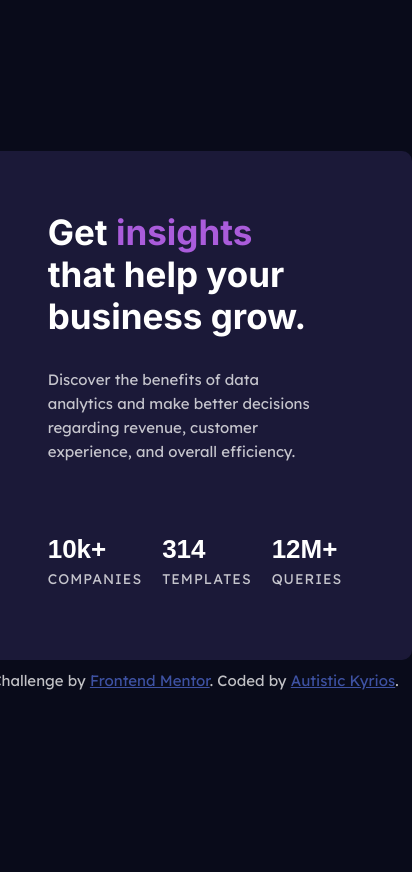
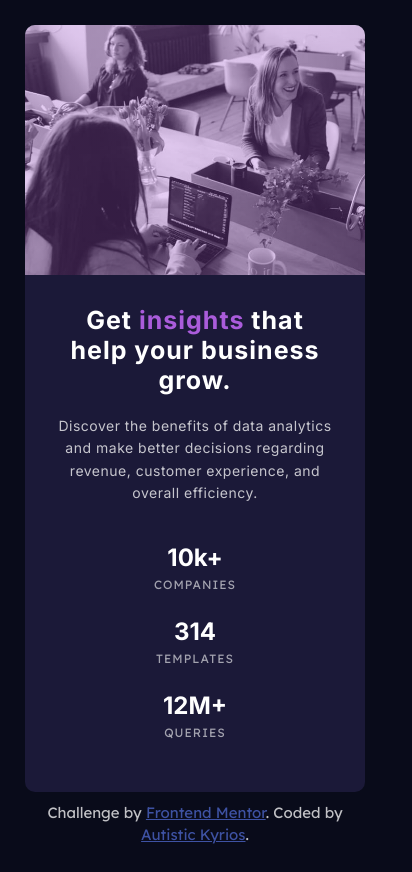
Before and after one commit to autistickyrios/stats-preview-card-component-main, a plain HTML site: page index.html in a window 390 px wide. Shown: the whole page, 412 px wide, since content can reach past the window. Before the commit the page ends 844 px from the top, so only its background shows below. Drawn offline with Linux system fonts and the light colour scheme.

Commit message:
Responsive Design update

```diff
--- a/index.html
+++ b/index.html
@@ -36,11 +36,13 @@
   <body>
     <main>
       <article class="container">
-        <div class="card-img">
+        <!-- <div class="card-img">
+          <source srcset="images/image-header-mobile" />
+          <img src="images/image-header-desktop.jpg" />
           <div class="card-img-overlay"></div>
-          <!-- <source srcset="images/image-header-desktop.jpg" />
-          <img src="images/image-header-mobile.jpg" /> -->
-        </div>
+          <source srcset="images/image-header-desktop.jpg" />
+          <img src="images/image-header-mobile.jpg" />
+        </div> -->
         <div class="card-text">
           <h1 class="heading-primary">
             Get <span class="highlight">insights</span> that help your business
@@ -61,10 +63,11 @@
             </div>
             <div class="stat-box">
               <p class="stat-heading">12M+</p>
-              <p class="stat-text">queries</p>
+              <p class="stat-text" role="img">queries</p>
             </div>
           </div>
         </div>
+        <div class="img-box"></div>
       </article>
     </main>
 
--- a/style.css
+++ b/style.css
@@ -1,103 +1,3 @@
-/* * {
-  box-sizing: border-box;
-  margin: 0;
-  padding: 0;
-}
-
-body {
-  font-family: "lexend deca", sans-serif;
-  font-size: 62.5%;
-}
-
-.container {
-  background-color: hsl(233, 47%, 7%);
-  max-width: 1440px;
-  height: auto;
-  padding: 6rem;
-  margin: 2rem auto;
-}
-
-.stat-container {
-  display: grid;
-  grid-template-columns: 1fr 1fr;
-
-  background-color: hsl(244, 38%, 16%);
-  overflow: hidden;
-  border-radius: 9px;
-}
-
-img {
-  max-width: 100%;
-}
-.text-box {
-  display: flex;
-  flex-direction: column;
-  padding: 4rem;
-  justify-content: center;
-}
-
-.heading-secondary {
-  font-size: 2.25rem;
-  font-family: "inter", sans-serif;
-  font-weight: 700;
-  color: hsl(0, 0%, 100%);
-  margin-bottom: 1.6rem;
-  margin-right: 1;
-}
-
-.highlight {
-  color: hsl(277, 64%, 61%);
-}
-
-.stat-data {
-  color: hsla(0, 0%, 100%, 0.75);
-  font-size: 1rem;
-  line-height: 1.8;
-  margin-bottom: 5rem;
-  font-family: "lexend data", sans-serif;
-  margin-right: 4rem;
-}
-
-.data {
-  margin-bottom: 1rem;
-}
-
-.grid-3-cols {
-  display: grid;
-  grid-template-columns: repeat(3, 1fr);
-}
-
-.stat-text {
-  font-size: 0.82rem;
-  text-transform: uppercase;
-  color: hsla(0, 0%, 100%, 0.75);
-  letter-spacing: 1px;
-}
-
-.stat-heading {
-  font-family: "inter", sans-serif;
-  font-weight: 700;
-  text-transform: none;
-  color: hsl(0, 0%, 100%);
-  font-size: 1.5rem;
-  margin-bottom: 0.3rem;
-}
-
-.img-box {
-  background-image: linear-gradient(
-      to right bottom,
-      hsla(277, 100%, 59%, 0.4),
-      hsla(277, 100%, 60%, 0.4)
-    ),
-    url(images/image-header-desktop.jpg);
-  background-size: cover;
-  background-position: center;
-} */
-
-/*
-  1. Use a more-intuitive box-sizing model.
-*/
-
 /* GLOBAL RESET */
 *,
 *::before,
@@ -166,122 +66,251 @@ body {
   background-color: hsl(233, 47%, 7%);
   display: grid;
   place-content: center;
-  min-height: 100vh;
-  margin: 2rem;
+  margin: 2rem 4rem;
+}
+
+.card-stats {
+  display: flex;
+  flex-wrap: wrap;
+  justify-content: space-between;
 }
 
 .container {
+  max-width: 108rem;
+  background-color: hsl(244, 38%, 16%);
   display: grid;
-  grid-template-rows: 1fr 2fr;
-  background-color: hsl(244, 38%, 16%);
+  grid-template-columns: 1fr 1fr;
   border-radius: 1rem;
-  text-align: center;
+  height: auto;
+  overflow: hidden;
+}
+
+.img-box {
+  width: 100%;
+  height: auto;
+  background-image: linear-gradient(
+      to right bottom,
+      hsla(277, 64%, 61%, 0.3),
+      hsla(277, 64%, 61%, 0.3)
+    ),
+    url(images/image-header-desktop.jpg);
+  background-size: cover;
+  background-position: center;
 }
 
 .card-text {
-  display: grid;
-  gap: 1.6rem;
+  max-width: 54rem;
+  display: flex;
+  flex-direction: column;
+  gap: 1.5rem;
+  margin: 6rem;
 }
 
-img {
-  border-radius: 1rem 1rem 0 0;
-}
-
-.card-text {
-  padding: 3rem;
-}
 .heading-primary {
+  color: hsl(0, 0%, 100%);
   font-family: "inter", sans-serif;
-  color: hsl(0, 0%, 100%);
-  font-size: 2.8rem;
+  font-size: 3.6rem;
+  letter-spacing: 1px;
+  margin-bottom: 1.4rem;
   line-height: 1.2;
-  font-weight: 700;
-}
-.highlight {
-  color: hsl(277, 64%, 61%);
 }
 
 .card-details {
-  font-family: "Lexend Deca", sans-serif;
-  font-weight: 400;
-  font-size: 1.5rem;
-  color: hsla(0, 0%, 100%, 0.75);
+  font-family: "inter", sans-serif;
+  font-size: 1.4rem;
+  margin-right: 2rem;
+  letter-spacing: 0.5px;
+  margin-bottom: 6rem;
   line-height: 1.6;
-  margin-bottom: 2rem;
+}
+.highlight {
+  color: hsla(277, 64%, 61%);
+}
+
+.card-stats {
+  display: flex;
+  justify-content: space-between;
+  margin-right: 7rem;
 }
 
 .stat-heading {
-  font-family: "intern", sans-serif;
-  font-size: 2.6rem;
+  color: hsl(0, 0%, 100%);
+  font-size: 2.4rem;
   font-weight: 700;
-  color: hsl(0, 0%, 100%);
+  font-family: "inter", sans-serif;
 }
 
 .stat-text {
-  font-size: 1.4rem;
+  color: hsla(0, 0%, 100%, 0.6);
+  font-size: 1.2rem;
   text-transform: uppercase;
   letter-spacing: 1px;
 }
 
-.card-stats {
-  display: grid;
-  gap: 2rem;
+/* MEDIA QUERIES */
+
+@media (max-width: 70em) {
+  .heading-primary {
+    font-size: 3rem;
+  }
+
+  .card-details {
+    font-size: 1.3rem;
+    margin-bottom: 4rem;
+  }
+
+  .card-text {
+    margin-right: 2.2rem;
+  }
+
+  .stat-heading {
+    font-size: 2rem;
+  }
+
+  .stat-text {
+    font-size: 1rem;
+  }
 }
 
-.card-img {
-  background-image: url(./images/image-header-mobile.jpg);
-  background-size: cover;
-  max-width: 100%;
-  max-height: 100%;
-  border-radius: 1rem 1rem 0 0;
+@media (max-width: 59em) {
+  .heading-primary {
+    font-size: 2.6rem;
+  }
+
+  .card-details {
+    font-size: 1.1rem;
+    margin-bottom: 2rem;
+    line-height: 1.6;
+  }
+
+  .card-text {
+    margin: 4rem;
+  }
+
+  .stat-heading {
+    font-size: 1.8rem;
+  }
+
+  .stat-text {
+    font-size: 0.8rem;
+  }
 }
 
-.card-img-overlay {
-  background-image: linear-gradient(
-    rgba(170, 92, 219, 0.4),
-    rgba(170, 92, 219, 0.4)
-  );
+@media (max-width: 52em) {
+  .heading-primary {
+    font-size: 2.4rem;
+    margin-bottom: 0.8rem;
+  }
 
-  height: 100%;
-  border-radius: 1rem;
+  .card-details {
+    font-size: 1rem;
+    margin-bottom: 1.4rem;
+    line-height: 1.6;
+    margin-right: 1.5rem;
+  }
+
+  .card-text {
+    gap: 0.5rem;
+    margin: 4rem;
+  }
+
+  .stat-heading {
+    font-size: 1.6rem;
+  }
+
+  .stat-text {
+    font-size: 0.5rem;
+  }
 }
 
-/* MEDIA QUERIES  */
+@media (max-width: 45em) {
+  .heading-primary {
+    font-size: 2rem;
+    margin-bottom: 0.8rem;
+  }
 
-@media (min-width: 375px) {
+  .card-details {
+    font-size: 0.8rem;
+    margin-bottom: 1.4rem;
+    line-height: 1.6;
+    margin-right: 1.5rem;
+  }
+
+  .card-text {
+    gap: 0.5rem;
+    margin: 3rem;
+  }
+
+  .card-stats {
+    margin-right: 5rem;
+  }
+  .stat-heading {
+    font-size: 1.6rem;
+  }
+
+  .stat-text {
+    font-size: 0.5rem;
+  }
+}
+
+@media (max-width: 37em) {
   body {
-    max-height: 100%;
-    margin: 0 12rem;
+    margin: 2.5rem;
   }
   .container {
     display: grid;
-    grid-template-columns: 1fr 1fr;
-    text-align: start;
-    grid-template-rows: 1fr;
-    max-height: 100vh;
-  }
-  .card-img {
-    order: 1;
-    background-image: url(./images/image-header-mobile.jpg);
-    max-height: 100%;
-    max-width: 100%;
-    border-radius: 0 1rem 1rem 0;
+    grid-template-columns: 1fr;
   }
 
-  .card-text {
-    margin: 3rem 4rem 4rem 4rem;
+  .heading-primary {
+    font-family: "inter", sans-serif;
+    font-size: 2.5rem;
+    margin-bottom: 1.5rem;
   }
 
   .card-details {
-    margin: 0 2rem 5rem 0;
+    font-size: 1.4rem;
+    margin: 0;
+    letter-spacing: 0.5px;
+    margin-bottom: 3rem;
+    line-height: 1.6;
+  }
+  .card-text {
+    text-align: center;
+
+    margin: 0;
+    padding: 3rem;
   }
   .card-stats {
     display: flex;
-    justify-content: space-between;
+    flex-direction: column;
+    margin-right: 0;
+    text-align: center;
   }
 
-  .heading-primary {
-    font-size: 3.5rem;
-    margin: 0 2rem 1.5rem 0;
+  .stat-heading {
+    font-size: 2.4rem;
+    font-weight: 700;
+    font-family: "inter", sans-serif;
+  }
+
+  .stat-text {
+    color: hsla(0, 0%, 100%, 0.6);
+    font-size: 1.2rem;
+    text-transform: uppercase;
+    letter-spacing: 1px;
+    margin-bottom: 2rem;
+  }
+
+  .img-box {
+    height: 25rem;
+    width: auto;
+    background-image: linear-gradient(
+        to right bottom,
+        hsla(277, 64%, 61%, 0.3),
+        hsla(277, 64%, 61%, 0.3)
+      ),
+      url(images/image-header-mobile.jpg);
+    grid-row: 1;
   }
 }
```
